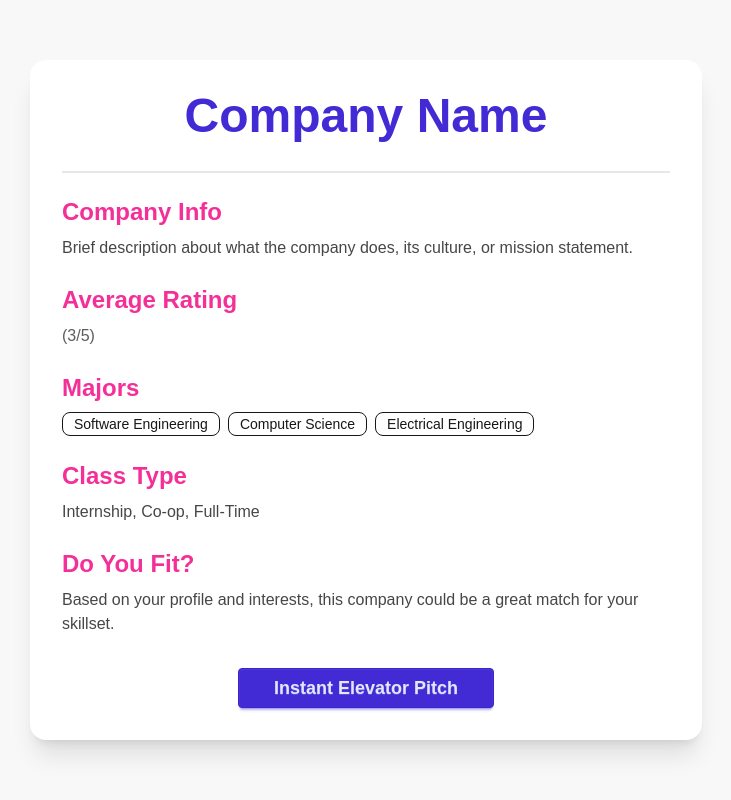
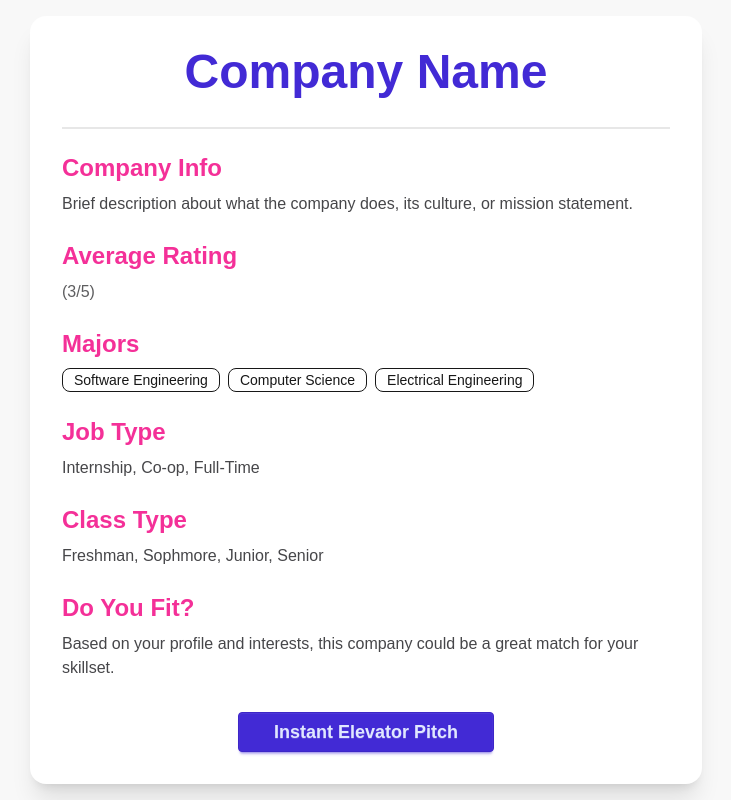
Before and after one commit to jhsotoglz/iowa_state, a Next.js app: page /companies_info in a window 1280 px wide. Shown: the whole page, without its empty margins (274-1005 px from the left). Built offline with nearby package versions, Linux system fonts and the light colour scheme.

Commit message:
Update page.tsx

```diff
--- a/src/app/companies_info/page.tsx
+++ b/src/app/companies_info/page.tsx
@@ -34,16 +34,21 @@ export default function CompaniesInfo() {
 
             <div>
                 <h2 className="text-2xl font-semibold text-secondary mb-2">Majors</h2>
-                <div className="flex flex-wrap gap-2">
-                <div className="badge badge-outline">Software Engineering</div>
-                <div className="badge badge-outline">Computer Science</div>
-                <div className="badge badge-outline">Electrical Engineering</div>
+                    <div className="flex flex-wrap gap-2">
+                    <div className="badge badge-outline">Software Engineering</div>
+                    <div className="badge badge-outline">Computer Science</div>
+                    <div className="badge badge-outline">Electrical Engineering</div>
                 </div>
             </div>
 
             <div>
+                <h2 className="text-2xl font-semibold text-secondary mb-2">Job Type</h2>
+                <p className="text-base-content/80">Internship, Co-op, Full-Time</p>
+            </div>
+
+            <div>
                 <h2 className="text-2xl font-semibold text-secondary mb-2">Class Type</h2>
-                <p className="text-base-content/80">Internship, Co-op, Full-Time</p>
+                <p className="text-base-content/80">Freshman, Sophmore, Junior, Senior</p>
             </div>
 
             <div>
```
